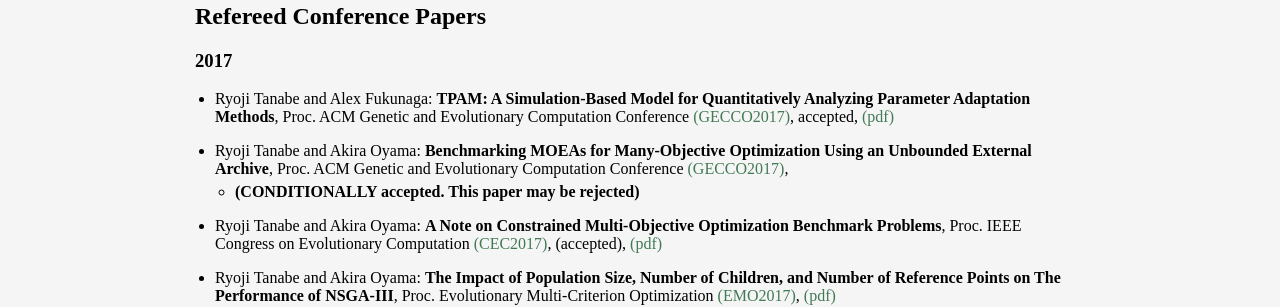
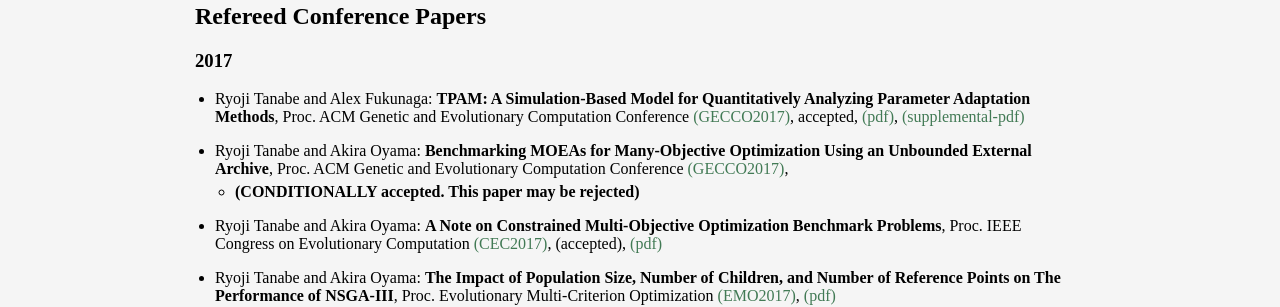
Before and after one commit to ryojitanabe/ryojitanabe.github.io, a Jekyll site: the page built from publication.md, in a window 1280 px wide. Shown: the part 264-571 px from the top of the page. Built offline with Jekyll 4.4.1, drawn with Linux system fonts in a browser that asks for light colours.

Commit message:
add its supplemental pdf

```diff
--- a/publication.md
+++ b/publication.md
@@ -13,7 +13,7 @@
 
 ### 2017
 
-*  Ryoji Tanabe and Alex Fukunaga: **TPAM: A Simulation-Based Model for Quantitatively Analyzing Parameter Adaptation Methods**, Proc. ACM Genetic and Evolutionary Computation Conference [(GECCO2017)](http://gecco-2017.sigevo.org/), accepted, [(pdf)](pdf/tf-gecco2017.pdf)
+*  Ryoji Tanabe and Alex Fukunaga: **TPAM: A Simulation-Based Model for Quantitatively Analyzing Parameter Adaptation Methods**, Proc. ACM Genetic and Evolutionary Computation Conference [(GECCO2017)](http://gecco-2017.sigevo.org/), accepted, [(pdf)](pdf/tf-gecco2017.pdf), [(supplemental-pdf)](pdf/tf-gecco17-supp.pdf)
 
 * Ryoji Tanabe and Akira Oyama: **Benchmarking MOEAs for Many-Objective Optimization Using an Unbounded External Archive**, Proc. ACM Genetic and Evolutionary Computation Conference [(GECCO2017)](http://gecco-2017.sigevo.org/),
   * **(CONDITIONALLY accepted. This paper may be rejected)**
```
